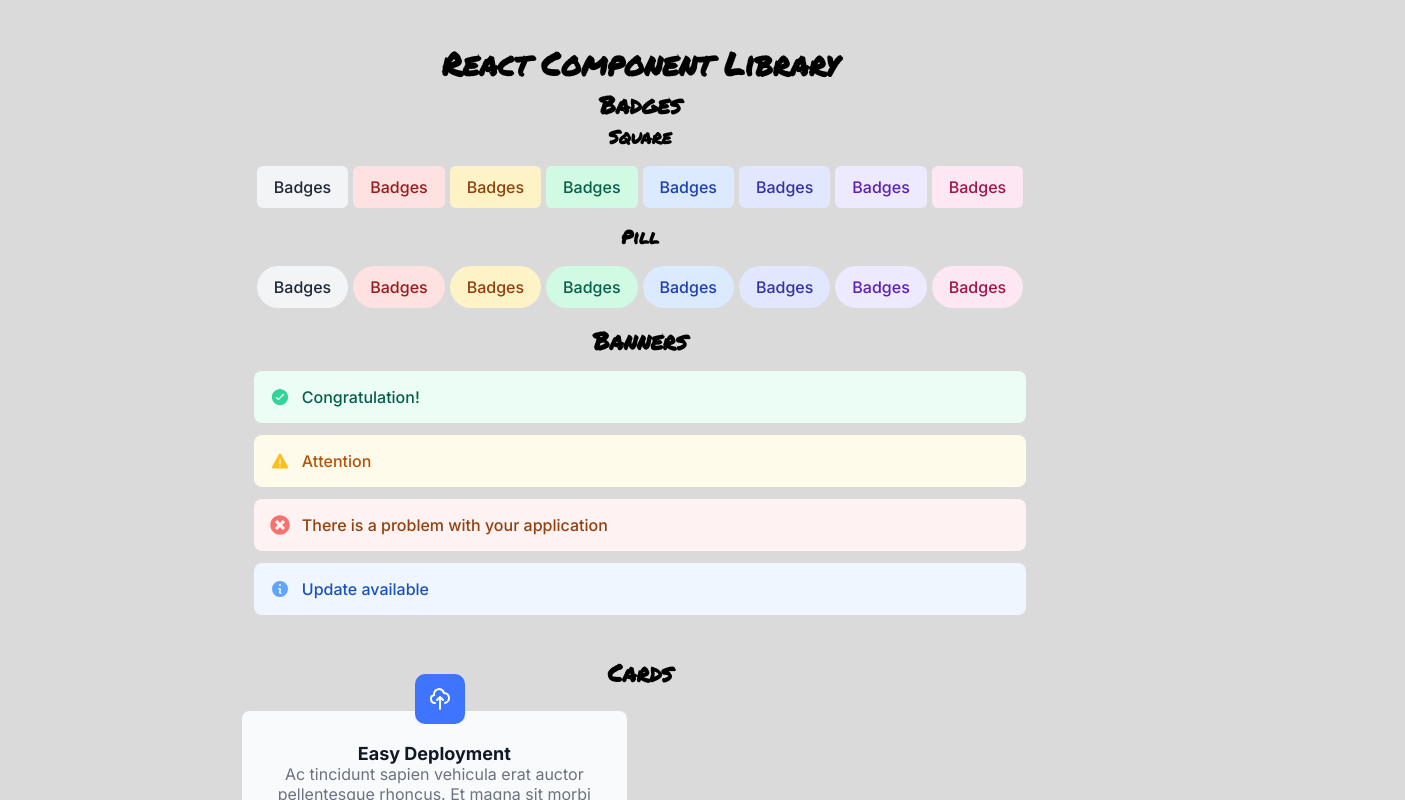
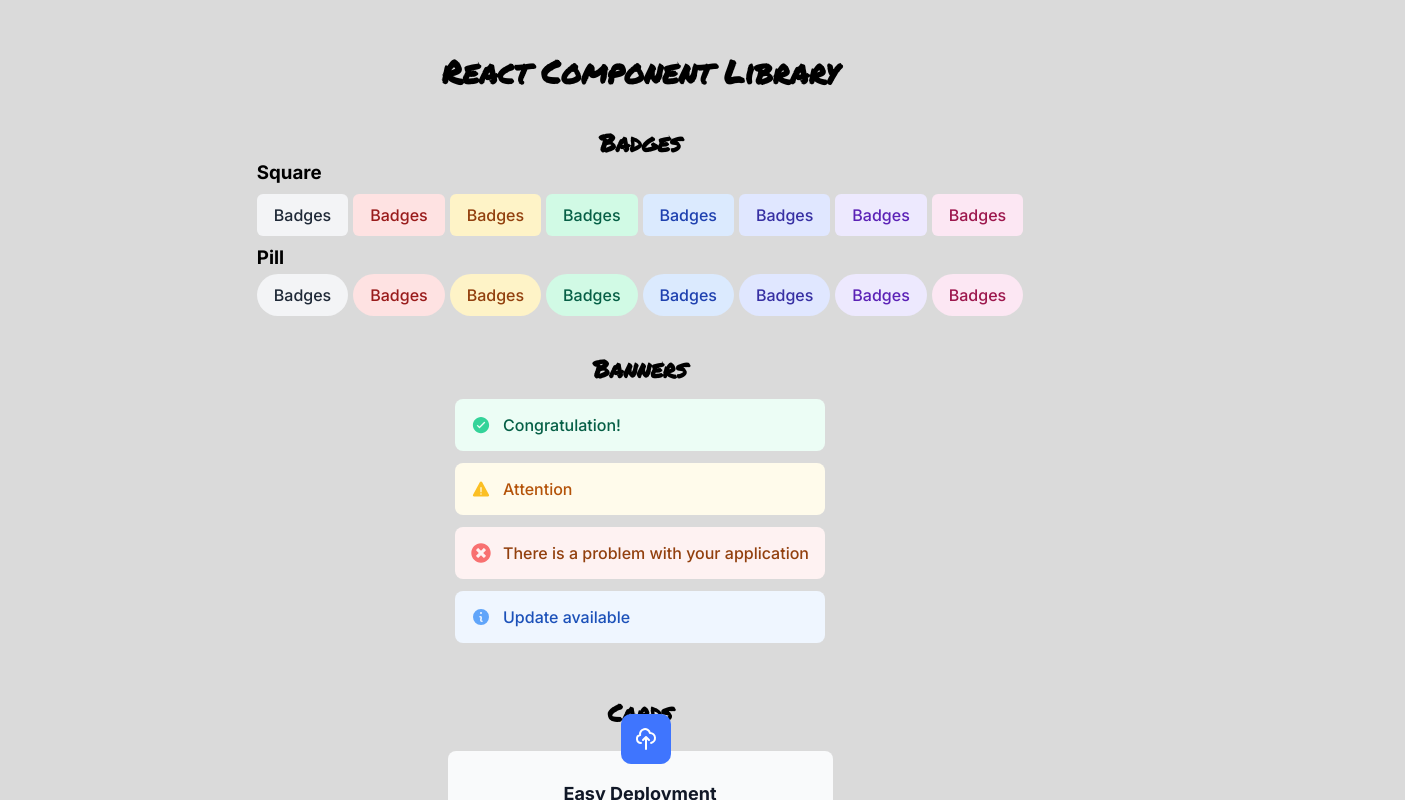
Before and after one commit to emirisato1003/react-component-library, a React (Vite) app: page / in a window 1280 px wide. Shown: the top 800 px of the page, 1405 px wide, since content can reach past the window. Built offline with nearby package versions, Linux system fonts and the light colour scheme; the HTML template or start-up script is replaced by a standard one.

Commit message:
fixsing styling badge section

```diff
--- a/src/index.css
+++ b/src/index.css
@@ -6,16 +6,23 @@
 
 body {
   background-color: #dadada;
-  /* height: 100vh; */
-  display: flex;
-  justify-content: center;
-  margin-top: 40px;
   font-family: "Inter", serif;
 }
-h1, h2, h3{
+
+section{
+  margin-top: 30px;
+}
+
+h1, h2{
   font-family: "Permanent Marker", serif;
-  /* color: #E5E7EB; */
   text-align: center;
+}
+
+main{
+  display: flex;
+  flex-direction: column;
+  align-items: center;
+  margin-top: 3em;
 }
 
 /* button {
@@ -45,14 +52,14 @@ h1, h2, h3{
 .square-badges{
   display: flex;
   justify-content: center;
-  margin: 15px;
+  margin: 10px 0;
   gap: 5px;
 }
 
 .pill-badges{
   display: flex;
   justify-content: center;
-  margin: 15px;
+  margin:5px 0;
   gap: 5px;
 }
 
```
